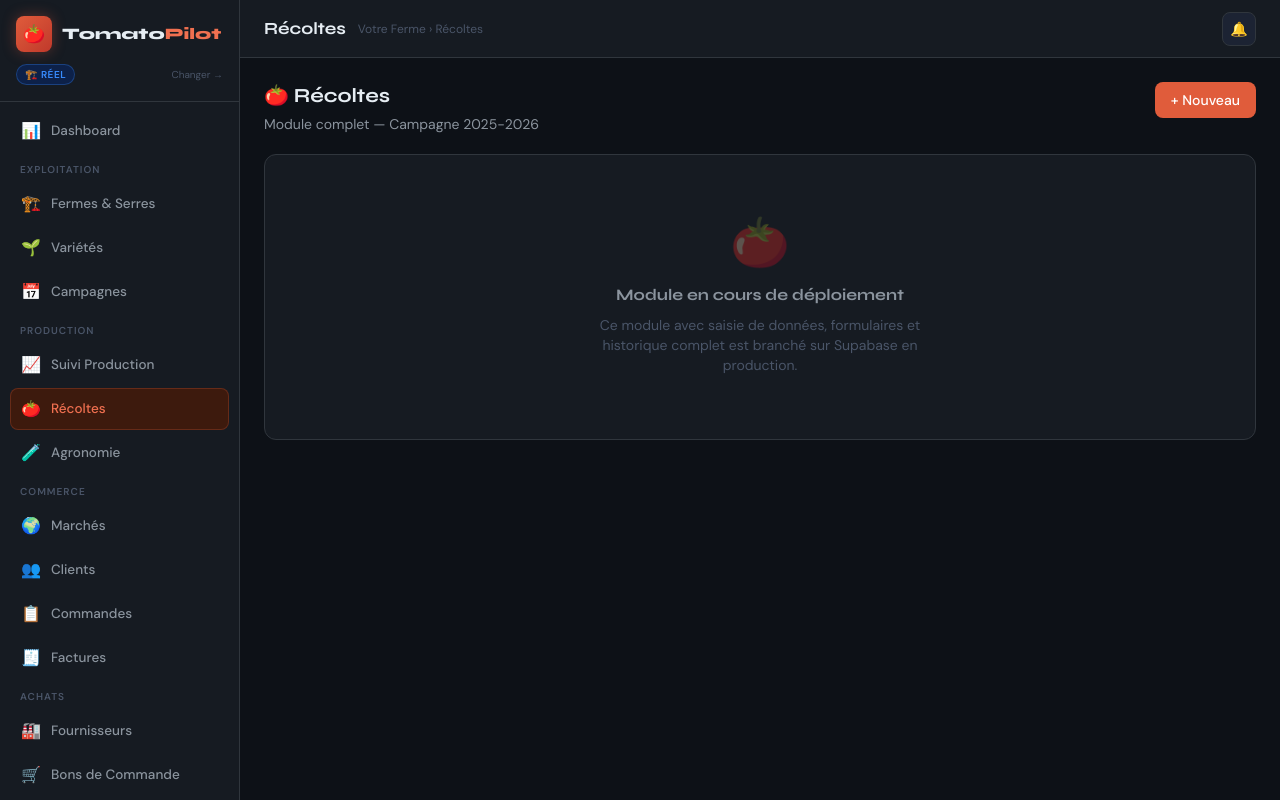
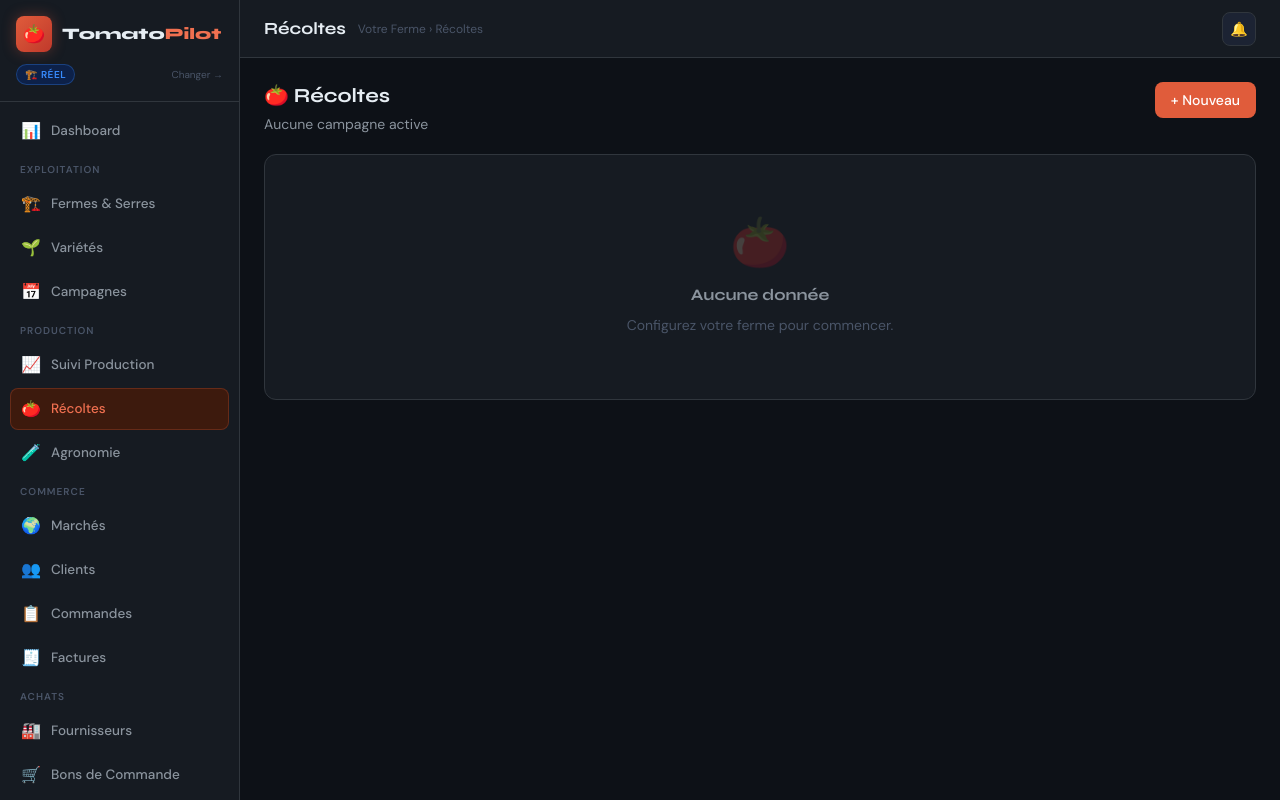
Before and after one commit to obenhalima/AgriApp, a Next.js app: page /recoltes in a window 1280 px wide. Built offline with nearby package versions, Linux system fonts and the light colour scheme; sample sign-in values are in the browser's storage.

Commit message:
feat: activate module app/recoltes/page.tsx

```diff
--- a/app/recoltes/page.tsx
+++ b/app/recoltes/page.tsx
@@ -1,20 +1,57 @@
+'use client'
+import { useEffect, useState } from 'react'
+import { DEMO_DATA } from '@/lib/data'
+
 export default function Page() {
+  const [profile, setProfile] = useState('demo')
+  useEffect(() => { setProfile(localStorage.getItem('tomatopilot_profile') || 'demo') }, [])
+  const isDemo = profile === 'demo'
   return (
     <div>
       <div className="flex items-start justify-between mb-5">
         <div>
           <h2 className="font-display text-xl font-bold mb-1">🍅 Récoltes</h2>
-          <p className="text-sm text-[#8b949e]">Module complet — Campagne 2025-2026</p>
+          <p className="text-sm text-[#8b949e]">{isDemo ? 'Campagne 2025-2026 · Domaine Souss Agri' : 'Aucune campagne active'}</p>
         </div>
         <button className="bg-[#e05c3b] text-white px-4 py-2 rounded-lg text-sm font-medium">+ Nouveau</button>
       </div>
-      <div className="bg-[#161b22] border border-[#30363d] rounded-xl p-16 text-center">
-        <div className="text-5xl mb-4 opacity-30">🍅</div>
-        <div className="font-display text-base font-bold text-[#8b949e] mb-2">Module en cours de déploiement</div>
-        <div className="text-sm text-[#4a5568] max-w-sm mx-auto">
-          Ce module avec saisie de données, formulaires et historique complet est branché sur Supabase en production.
+      {isDemo ? (<>
+      <div className="card">
+        <div className="flex items-center justify-between mb-4">
+          <div className="font-display font-bold text-sm">Récoltes récentes</div>
+          <button className="bg-[#232c3d] text-[#e6edf3] px-3 py-1.5 rounded-lg text-xs border border-[#30363d]">📥 Exporter</button>
         </div>
-      </div>
+        <div className="overflow-x-auto">
+          <table className="w-full text-sm">
+            <thead><tr className="border-b border-[#30363d]">
+              {['Date','Serre','Variété','Cat 1 (kg)','Cat 2 (kg)','Cat 3 (kg)','Déchets','Total','N° Lot'].map(h=>(
+                <th key={h} className="px-3 py-2.5 text-left text-[11px] font-semibold text-[#4a5568] uppercase tracking-wider whitespace-nowrap">{h}</th>
+              ))}
+            </tr></thead>
+            <tbody>
+              {DEMO_DATA.recoltes.map((r,i)=>{
+                const total = r.cat1+r.cat2+r.cat3+r.dechets
+                return <tr key={i} className="border-b border-[#30363d]/50 hover:bg-[#1c2333] transition-colors">
+                  <td className="px-3 py-3 font-mono text-xs text-[#8b949e]">{r.date}</td>
+                  <td className="px-3 py-3 font-semibold">{r.serre}</td>
+                  <td className="px-3 py-3">{r.variete}</td>
+                  <td className="px-3 py-3 font-mono text-xs text-[#3fb950] font-semibold">{r.cat1.toLocaleString('fr')}</td>
+                  <td className="px-3 py-3 font-mono text-xs">{r.cat2.toLocaleString('fr')}</td>
+                  <td className="px-3 py-3 font-mono text-xs text-[#d29922]">{r.cat3.toLocaleString('fr')}</td>
+                  <td className="px-3 py-3 font-mono text-xs text-[#f85149]">{r.dechets}</td>
+                  <td className="px-3 py-3 font-mono text-xs font-bold">{total.toLocaleString('fr')}</td>
+                  <td className="px-3 py-3 font-mono text-xs text-[#8b949e]">{r.lot}</td>
+                </tr>
+              })}
+            </tbody>
+          </table>
+        </div>
+      </div></>) : (<>
+      <div className="card p-16 text-center">
+        <div className="text-5xl mb-4 opacity-20">🍅</div>
+        <div className="font-display text-base font-bold text-[#8b949e] mb-2">Aucune donnée</div>
+        <p className="text-sm text-[#4a5568] max-w-xs mx-auto">Configurez votre ferme pour commencer.</p>
+      </div></>)}
     </div>
   )
 }
```
